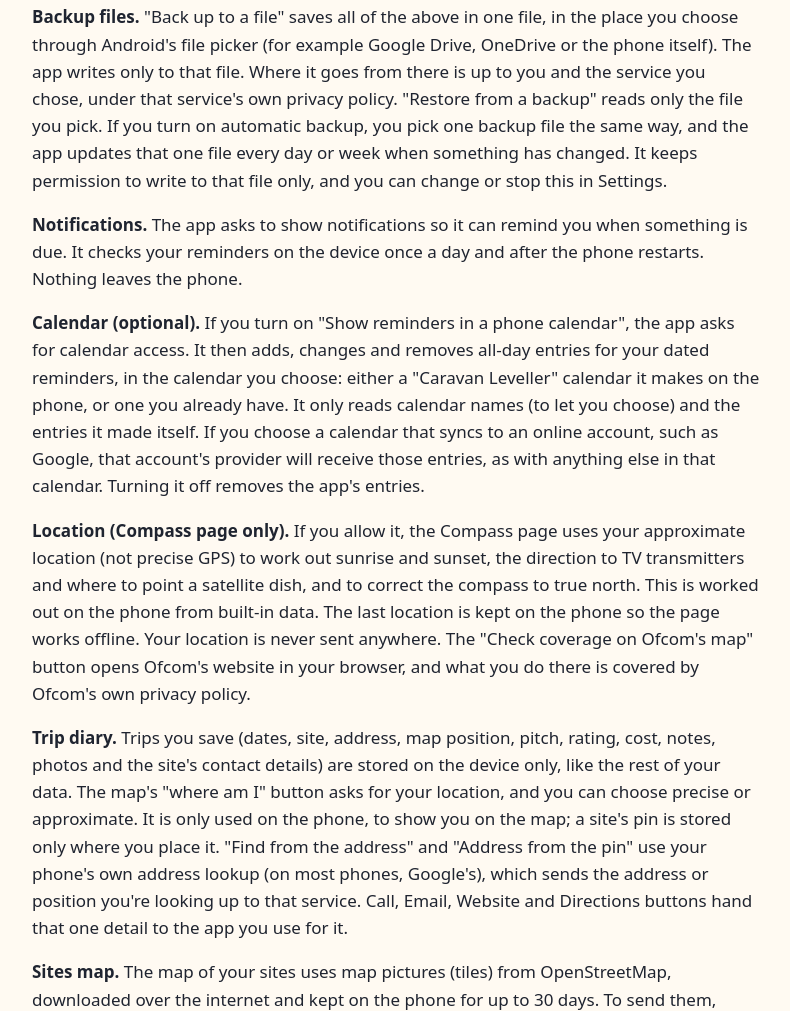
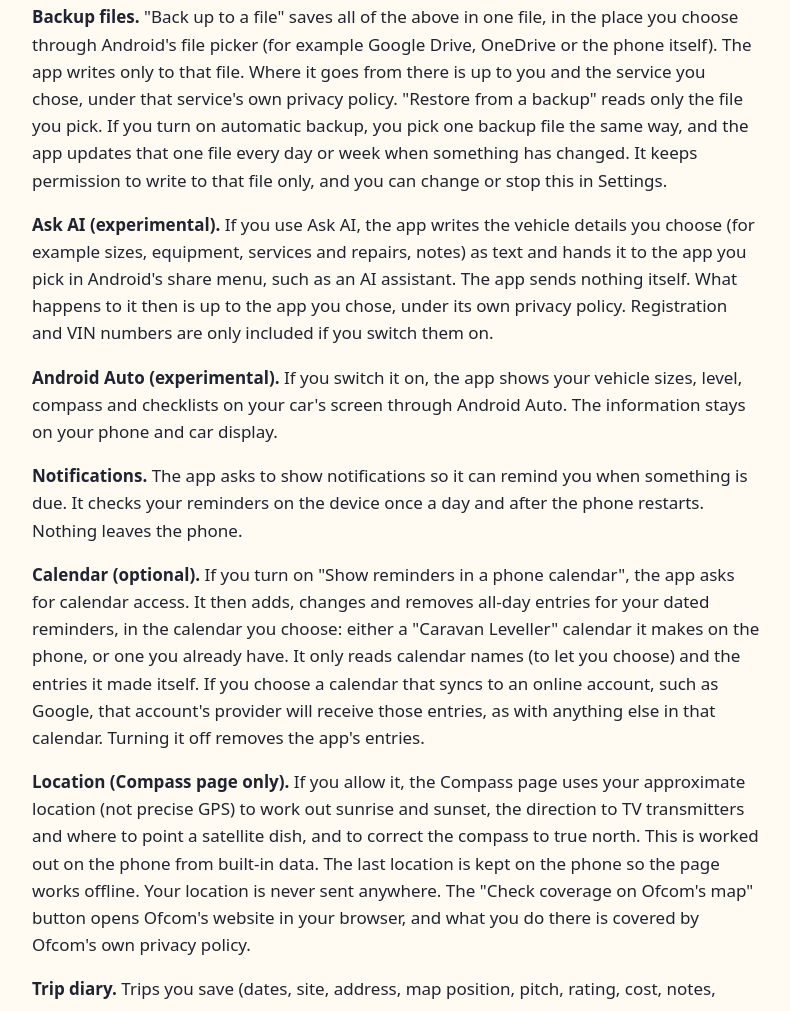
Before and after one commit to minisonmars/app-website, a plain HTML site: page privacy.html in a window 1280 px wide. Shown: the part 4452-5463 px from the top of the page, without its empty margins (244-1034 px from the left). Drawn offline with Linux system fonts and the light colour scheme.

Commit message:
Privacy: Caravan Leveller Ask AI and Android Auto
Co-Authored-By: Claude Opus 5.5 <noreply@anthropic.com>
Claude-Session: https://claude.ai/code/session_0146P2xSmr8hjGmPohJfJRbs

```diff
--- a/privacy.html
+++ b/privacy.html
@@ -77,6 +77,8 @@
 <p><strong>What you enter.</strong> Vehicle details, sizes, weights, calibration, checklists, packing lists, service records, mileage and reminders are stored on the device only, inside the app. Nothing is sent to us or anyone else. If Android's own backup to your Google account is switched on, Android may include this data in that backup, as it does for most apps.</p>
 <p><strong>Photos and files.</strong> When you add a vehicle photo or attach a photo or file to a service record, a copy is kept inside the app. Photos are taken with your phone's own camera app, so Caravan Leveller does not ask for camera permission. Files you pick are copied in through Android's file picker, which only gives the app the files you choose. Opening an attachment hands that one file to the viewer app you pick.</p>
 <p><strong>Backup files.</strong> "Back up to a file" saves all of the above in one file, in the place you choose through Android's file picker (for example Google Drive, OneDrive or the phone itself). The app writes only to that file. Where it goes from there is up to you and the service you chose, under that service's own privacy policy. "Restore from a backup" reads only the file you pick. If you turn on automatic backup, you pick one backup file the same way, and the app updates that one file every day or week when something has changed. It keeps permission to write to that file only, and you can change or stop this in Settings.</p>
+<p><strong>Ask AI (experimental).</strong> If you use Ask AI, the app writes the vehicle details you choose (for example sizes, equipment, services and repairs, notes) as text and hands it to the app you pick in Android's share menu, such as an AI assistant. The app sends nothing itself. What happens to it then is up to the app you chose, under its own privacy policy. Registration and VIN numbers are only included if you switch them on.</p>
+<p><strong>Android Auto (experimental).</strong> If you switch it on, the app shows your vehicle sizes, level, compass and checklists on your car's screen through Android Auto. The information stays on your phone and car display.</p>
 <p><strong>Notifications.</strong> The app asks to show notifications so it can remind you when something is due. It checks your reminders on the device once a day and after the phone restarts. Nothing leaves the phone.</p>
 <p><strong>Calendar (optional).</strong> If you turn on "Show reminders in a phone calendar", the app asks for calendar access. It then adds, changes and removes all-day entries for your dated reminders, in the calendar you choose: either a "Caravan Leveller" calendar it makes on the phone, or one you already have. It only reads calendar names (to let you choose) and the entries it made itself. If you choose a calendar that syncs to an online account, such as Google, that account's provider will receive those entries, as with anything else in that calendar. Turning it off removes the app's entries.</p>
 <p><strong>Location (Compass page only).</strong> If you allow it, the Compass page uses your approximate location (not precise GPS) to work out sunrise and sunset, the direction to TV transmitters and where to point a satellite dish, and to correct the compass to true north. This is worked out on the phone from built-in data. The last location is kept on the phone so the page works offline. Your location is never sent anywhere. The "Check coverage on Ofcom's map" button opens Ofcom's website in your browser, and what you do there is covered by Ofcom's own privacy policy.</p>
```
